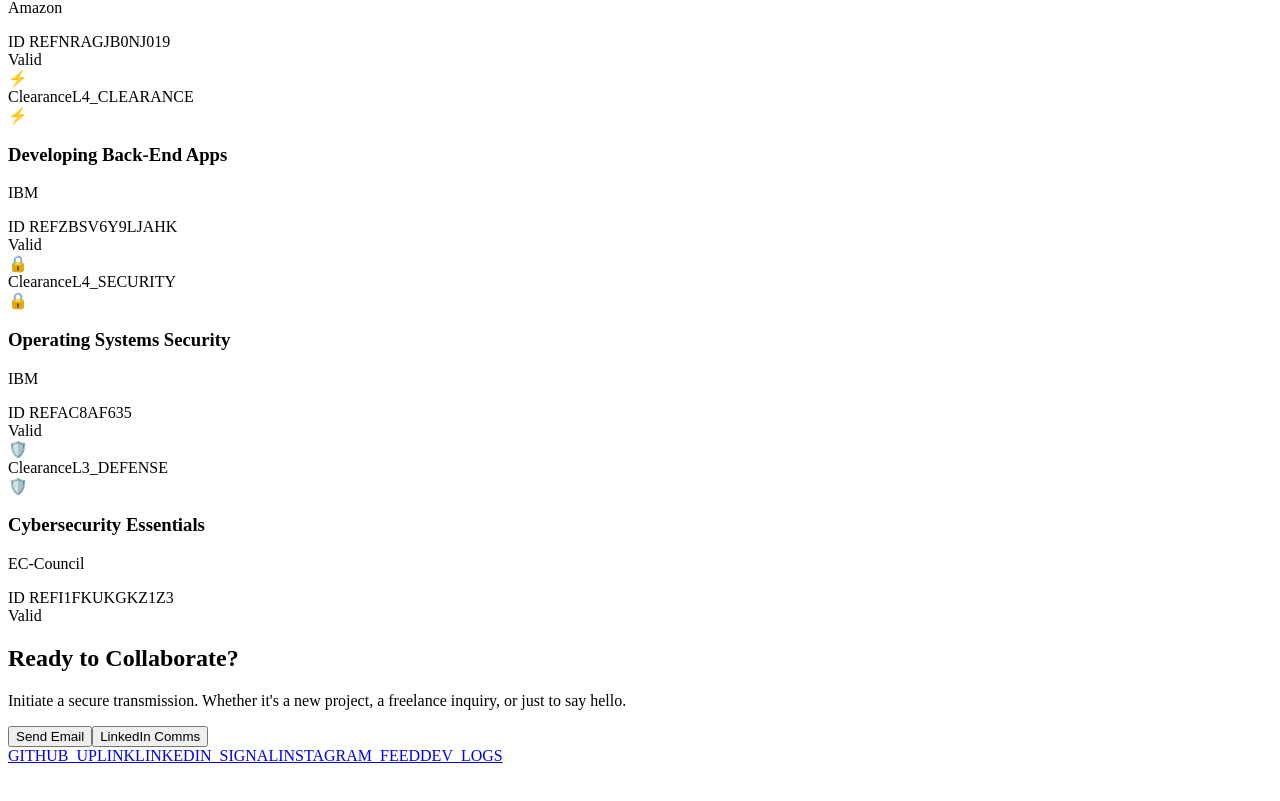
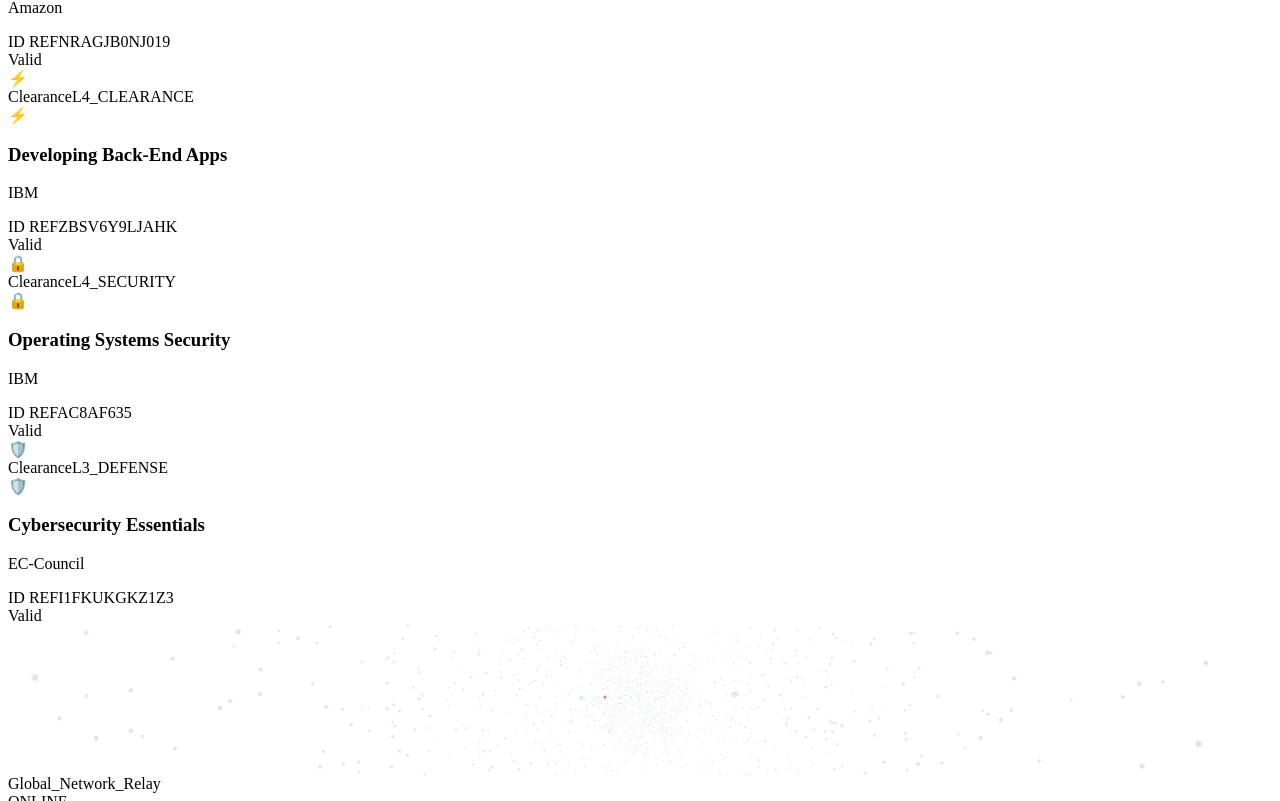
Before and after one commit to bhushanzade/nextjs-profile-portfolio, a Next.js app: page /Home/Home in a window 1280 px wide. Shown: the part 11199-12000 px from the top of the page. Before the commit the page ends 11972 px from the top, so only its background shows below. Built offline with nearby package versions, Linux system fonts and the light colour scheme.

Commit message:
feat: Add a new `ConnectSection` component featuring an interactive 3D globe with orbiting satellites and social media links.

```diff
--- a/src/components/Home/ConnectSection.tsx
+++ b/src/components/Home/ConnectSection.tsx
@@ -1,43 +1,163 @@
 "use client";
 
-import React from "react";
+import React, { useRef, useState, useMemo } from "react";
+import { Canvas, useFrame } from "@react-three/fiber";
+import { Points, PointMaterial, Float, Stars } from "@react-three/drei";
+import * as random from "maath/random/dist/maath-random.esm";
 import { motion } from "framer-motion";
 import { GlassCard } from "@components/ui/GlassCard";
 import { NeonButton } from "@components/ui/NeonButton";
+import * as THREE from "three";
+
+// --- 3D Components ---
+
+function ParticleGlobe(props: any) {
+    const ref = useRef<any>(null);
+    const [sphere] = useState(() => random.inSphere(new Float32Array(3000), { radius: 1.2 }));
+
+    useFrame((state, delta) => {
+        if (ref.current) {
+            ref.current.rotation.x -= delta / 15;
+            ref.current.rotation.y -= delta / 10;
+        }
+    });
+
+    return (
+        <group rotation={[0, 0, Math.PI / 4]}>
+            <Points ref={ref} positions={sphere} stride={3} frustumCulled={false} {...props}>
+                <PointMaterial
+                    transparent
+                    color="#00f3ff"
+                    size={0.003}
+                    sizeAttenuation={true}
+                    depthWrite={false}
+                    blending={THREE.AdditiveBlending}
+                />
+            </Points>
+        </group>
+    );
+}
+
+function OrbitingSatellite({ radius, speed, color, label, offset = 0 }: { radius: number, speed: number, color: string, label: string, offset?: number }) {
+    const ref = useRef<THREE.Group>(null);
+
+    useFrame(({ clock }) => {
+        if (ref.current) {
+            const t = clock.getElapsedTime() * speed + offset;
+            ref.current.position.x = Math.cos(t) * radius;
+            ref.current.position.z = Math.sin(t) * radius;
+            // ref.current.position.y = Math.sin(t * 0.5) * 0.2; // slight bob
+            ref.current.lookAt(0, 0, 0); // Always face center (or camera if we changed it)
+        }
+    });
+
+    return (
+        <group ref={ref}>
+            <Float speed={5} rotationIntensity={1} floatIntensity={1}>
+                {/* Satellite Core */}
+                <mesh>
+                    <sphereGeometry args={[0.05, 16, 16]} />
+                    <meshStandardMaterial color={color} emissive={color} emissiveIntensity={2} />
+                </mesh>
+                {/* Label (using simple mesh for now, could be HTML but keeping it 3D-ish for perf/style) */}
+                {/* Actually, let's just make it a glowy point */}
+                <pointLight distance={1} intensity={2} color={color} />
+            </Float>
+        </group>
+    );
+}
+
+const SocialLink = ({ name, icon, url, color }: { name: string, icon: string, url: string, color: string }) => (
+    <a href={url} target="_blank" rel="noopener noreferrer" className="flex items-center gap-3 p-3 rounded-lg border border-white/5 bg-black/40 hover:bg-white/5 hover:border-neon-cyan/50 transition-all duration-300 group">
+        <div className={`w-10 h-10 rounded-full flex items-center justify-center bg-${color}/10 text-${color} group-hover:bg-${color}/20 transition-colors`}>
+            {icon}
+        </div>
+        <div className="flex flex-col">
+            <span className="text-xs text-gray-500 font-mono tracking-widest uppercase">{name}</span>
+            <span className="text-sm font-bold text-white group-hover:text-neon-cyan transition-colors">Connect &rarr;</span>
+        </div>
+    </a>
+);
 
 const ConnectSection = () => {
     return (
-        <section className="relative z-10 container mx-auto px-4 mb-20">
-            <GlassCard className="max-w-4xl mx-auto text-center py-16 px-6 relative overflow-visible bg-gradient-to-br from-black/60 to-neon-purple/10 border-neon-purple/30">
+        <section className="relative z-10 container mx-auto px-4 py-24 mb-20 min-h-[600px] flex items-center">
 
-                {/* Decorative Pulse */}
-                <div className="absolute -top-10 left-1/2 -translate-x-1/2 w-20 h-20 bg-neon-purple/20 rounded-full blur-xl animate-pulse" />
+            <div className="grid grid-cols-1 lg:grid-cols-2 gap-12 w-full items-center relative">
 
-                <h2 className="text-3xl md:text-5xl font-bold text-white mb-6">
-                    Ready to <span className="text-neon-cyan">Collaborate?</span>
-                </h2>
+                {/* LEFT: 3D Scene Container */}
+                <div className="h-[400px] lg:h-[600px] w-full relative order-2 lg:order-1 perspective-1000">
+                    <div className="absolute inset-0 bg-gradient-radial from-neon-purple/20 to-transparent opacity-30 blur-3xl" />
 
-                <p className="text-gray-300 text-lg md:text-xl max-w-2xl mx-auto mb-10">
-                    Initiate a secure transmission. Whether it's a new project, a freelance inquiry, or just to say hello.
-                </p>
+                    <Canvas camera={{ position: [0, 0, 3], fov: 60 }} className="w-full h-full">
+                        <ambientLight intensity={0.5} />
+                        <pointLight position={[10, 10, 10]} />
+                        <Stars radius={100} depth={50} count={5000} factor={4} saturation={0} fade speed={1} />
 
-                <div className="flex flex-col sm:flex-row gap-6 justify-center">
-                    <NeonButton variant="primary" className="min-w-[160px]">
-                        Send Email
-                    </NeonButton>
-                    <NeonButton variant="secondary" className="min-w-[160px]">
-                        LinkedIn Comms
-                    </NeonButton>
+                        <ParticleGlobe />
+
+                        {/* Satellites */}
+                        <OrbitingSatellite radius={1.6} speed={0.5} color="#00f3ff" label="GitHub" offset={0} />
+                        <OrbitingSatellite radius={2.0} speed={0.3} color="#bc13fe" label="LinkedIn" offset={2} />
+                        <OrbitingSatellite radius={1.8} speed={0.4} color="#00ff9d" label="Email" offset={4} />
+
+                        {/* Connection Lines (Visual) */}
+                        <mesh rotation={[Math.PI / 2, 0, 0]}>
+                            <ringGeometry args={[1.6, 1.61, 64]} />
+                            <meshBasicMaterial color="#00f3ff" opacity={0.1} transparent side={THREE.DoubleSide} />
+                        </mesh>
+                        <mesh rotation={[Math.PI / 2, 0, 0]}>
+                            <ringGeometry args={[2.0, 2.01, 64]} />
+                            <meshBasicMaterial color="#bc13fe" opacity={0.1} transparent side={THREE.DoubleSide} />
+                        </mesh>
+                    </Canvas>
+
+                    {/* Overlay Label for 3D Scene */}
+                    <div className="absolute bottom-4 left-1/2 -translate-x-1/2 text-[10px] text-gray-500 font-mono tracking-[0.5em] uppercase text-center opacity-70">
+                        Global_Network_Relay <br />
+                        <span className="text-neon-cyan animate-pulse">ONLINE</span>
+                    </div>
                 </div>
 
-                {/* Decoder Effect Footer */}
-                <div className="mt-12 pt-8 border-t border-white/5 flex flex-wrap justify-center gap-8 text-sm text-gray-500 font-mono tracking-wider">
-                    <a href="#" className="hover:text-neon-cyan transition-colors">GITHUB_UPLINK</a>
-                    <a href="#" className="hover:text-neon-cyan transition-colors">LINKEDIN_SIGNAL</a>
-                    <a href="#" className="hover:text-neon-cyan transition-colors">INSTAGRAM_FEED</a>
-                    <a href="#" className="hover:text-neon-cyan transition-colors">DEV_LOGS</a>
+                {/* RIGHT: HUD Interface */}
+                <div className="order-1 lg:order-2 relative z-10">
+                    <motion.div
+                        initial={{ opacity: 0, x: 50 }}
+                        whileInView={{ opacity: 1, x: 0 }}
+                        transition={{ duration: 0.8 }}
+                    >
+                        <GlassCard className="p-8 md:p-12 relative overflow-hidden bg-black/70 border-neon-cyan/30">
+                            {/* HUD Corners */}
+                            <div className="absolute top-0 right-0 w-8 h-8 border-t-2 border-r-2 border-neon-cyan" />
+                            <div className="absolute bottom-0 left-0 w-8 h-8 border-b-2 border-l-2 border-neon-cyan" />
+
+                            <h4 className="text-neon-purple font-mono tracking-widest text-xs mb-4 uppercase flex items-center gap-2">
+                                <span className="w-2 h-2 bg-neon-purple rounded-full animate-ping" />
+                                Incoming Transmission
+                            </h4>
+
+                            <h2 className="text-4xl md:text-5xl font-bold text-white mb-6 uppercase leading-none">
+                                ESTABLISH <br />
+                                <span className="text-transparent bg-clip-text bg-gradient-to-r from-neon-cyan to-white">UPLINK</span>
+                            </h2>
+
+                            <p className="text-gray-400 text-lg mb-10 leading-relaxed font-light">
+                                Initiating secure handshake protocol. Whether for collaboration, development inquiries, or classified briefings, the channel is open.
+                            </p>
+
+                            <div className="flex flex-col gap-4">
+                                <SocialLink name="Direct Comms" icon="📧" url="mailto:bhushanzade50@gmail.com" color="neon-cyan" />
+                                <SocialLink name="LinkedIn Signal" icon="👔" url="https://www.linkedin.com/in/bhushanzade/" color="neon-purple" />
+                                <SocialLink name="Code Repository" icon="📦" url="https://github.com/bhushanzade" color="white" />
+                            </div>
+
+                            {/* Decorative Scanline */}
+                            <div className="absolute top-0 left-0 w-full h-1 bg-gradient-to-r from-transparent via-neon-cyan/50 to-transparent animate-scan-fast opacity-50 pointer-events-none" />
+                        </GlassCard>
+                    </motion.div>
                 </div>
-            </GlassCard>
+
+            </div>
         </section>
     );
 };
```
